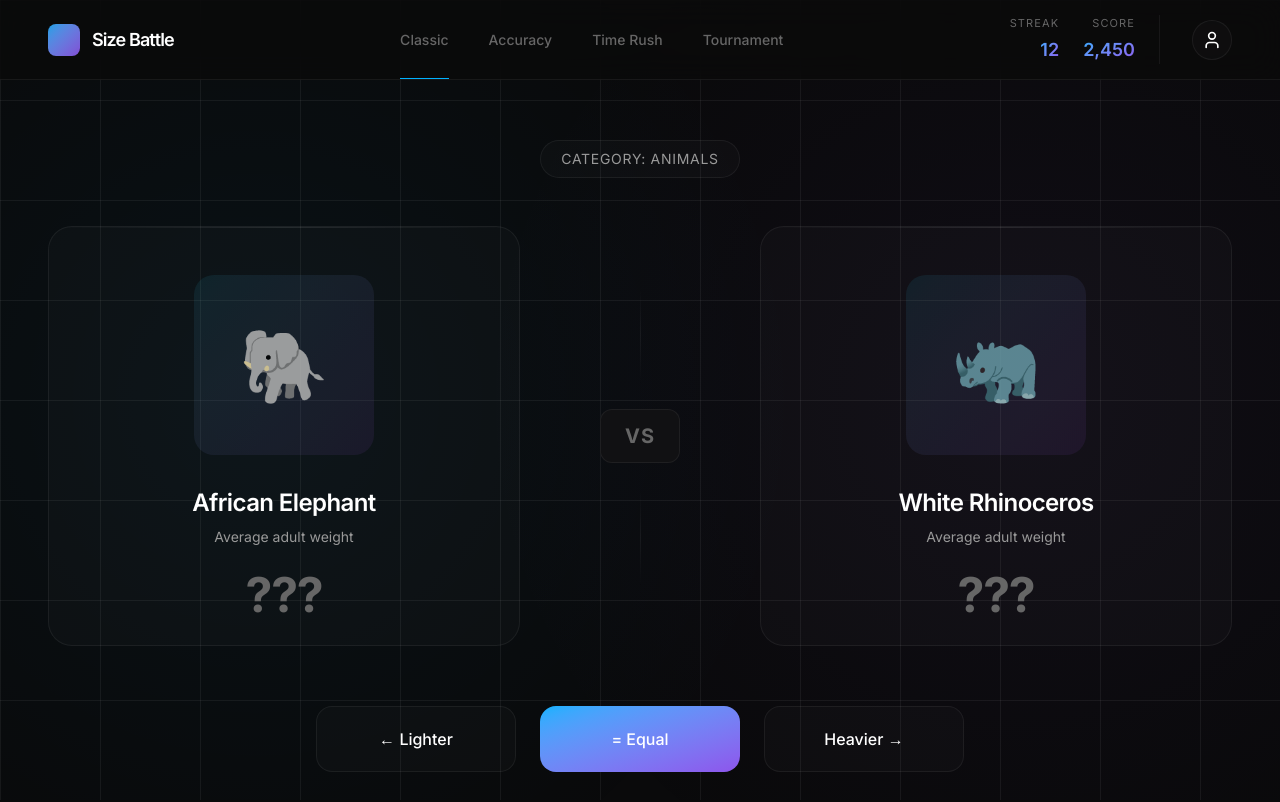
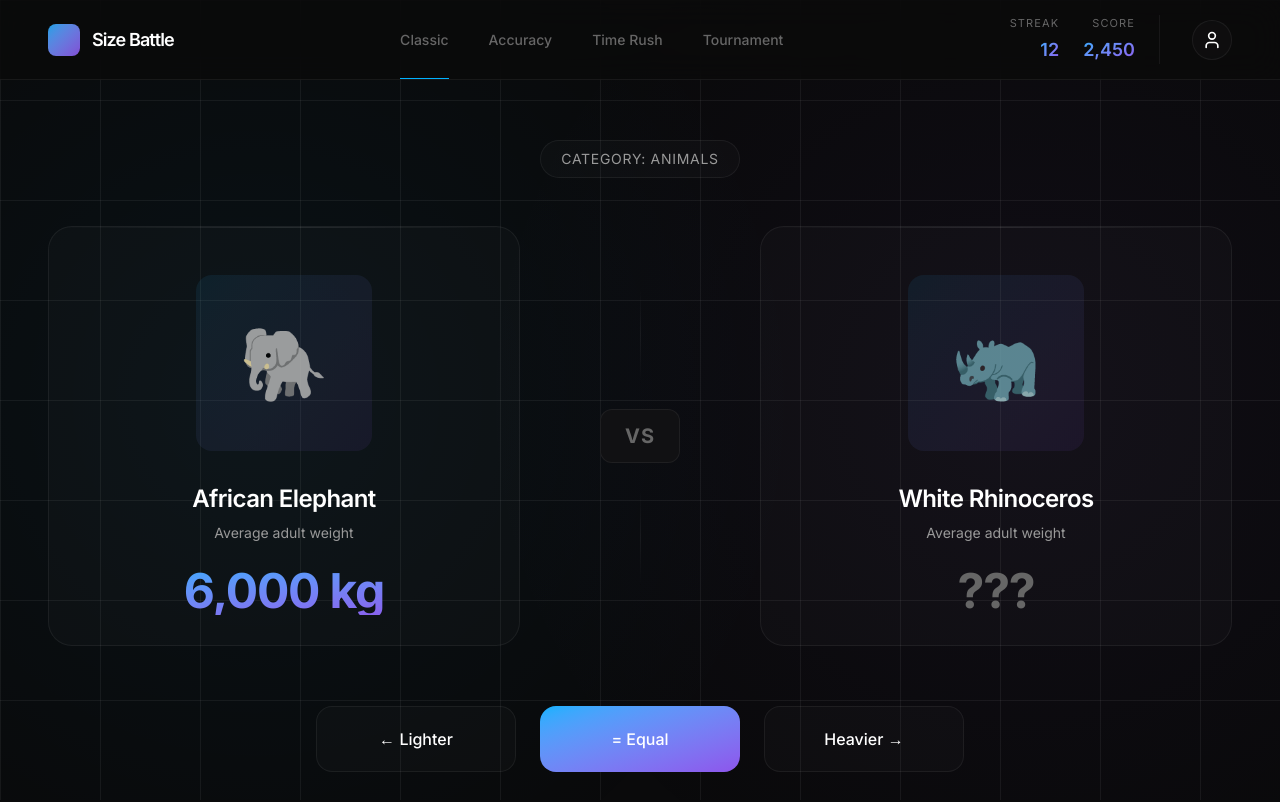
Before and after one commit to waether-the-strm/storremon, a Next.js app: page / in a window 1280 px wide. Shown: the top 802 px of the page. Built offline with nearby package versions, Linux system fonts and the light colour scheme.

Commit message:
feat: enhance comparison card functionality and styles
- Add 3D hover effects to ComparisonCard based on position
- Introduce new transparent accent colors in globals.css
- Update VSArena to pass position prop to ComparisonCard
- Set isRevealed to true for the left card in the home component

```diff
--- a/app/globals.css
+++ b/app/globals.css
@@ -11,12 +11,15 @@
 
   /* Card and surface colors */
   --card: 0 0% 100% / 0.02; /* rgba(255,255,255,0.02) */
+  --card-hover: 0 0% 100% / 0.03; /* rgba(255,255,255,0.03) */
   --border: 0 0% 100% / 0.06; /* rgba(255,255,255,0.06) */
   --border-subtle: 0 0% 100% / 0.1; /* rgba(255,255,255,0.1) */
 
   /* Accent colors */
   --accent-cyan: 198 100% 50%; /* #00d9ff */
+  --accent-cyan-transparent: 198 100% 50% / 0.1; /* rgba(0,217,255,0.1) */
   --accent-purple: 262 80% 63%; /* #a855f7 */
+  --accent-purple-transparent: 262 80% 63% / 0.1; /* rgba(168,85,247,0.1) */
   --accent-yellow: 48 95% 64%; /* #fcd34d */
 
   /* Semantic colors */
@@ -56,12 +59,15 @@
   --color-foreground-tertiary: hsl(var(--foreground-tertiary));
 
   --color-card: hsl(var(--card));
+  --color-card-hover: hsl(var(--card-hover));
   --color-border: hsl(var(--border));
   --color-border-subtle: hsl(var(--border-subtle));
 
   --color-primary: hsl(var(--primary));
   --color-secondary: hsl(var(--secondary));
   --color-warning: hsl(var(--warning));
+  --color-accent-cyan-transparent: hsl(var(--accent-cyan-transparent));
+  --color-accent-purple-transparent: hsl(var(--accent-purple-transparent));
 
   /* Typography */
   --font-sans: var(--font-inter), var(--font-geist-sans);
@@ -104,3 +110,16 @@ body {
     linear-gradient(90deg, hsl(var(--border)) 1px, transparent 1px);
   background-size: 100px 100px;
 }
+
+/* 3D transforms for cards */
+.perspective-1000 {
+  perspective: 1000px;
+}
+
+.hover\:rotate-y-\[-8deg\]:hover {
+  transform: translateY(-4px) rotateY(-8deg) rotateX(2deg);
+}
+
+.hover\:rotate-y-\[8deg\]:hover {
+  transform: translateY(-4px) rotateY(8deg) rotateX(2deg);
+}
--- a/app/page.tsx
+++ b/app/page.tsx
@@ -33,7 +33,7 @@ export default function Home() {
           title: "African Elephant",
           subtitle: "Average adult weight",
           value: "6,000 kg",
-          isRevealed: false,
+          isRevealed: true,
         }}
         rightCard={{
           emoji: "🦏",
--- a/components/ComparisonCard.tsx
+++ b/components/ComparisonCard.tsx
@@ -4,6 +4,7 @@ interface ComparisonCardProps {
   subtitle: string;
   value?: string | number;
   isRevealed?: boolean;
+  position?: "left" | "right";
 }
 
 export function ComparisonCard({
@@ -12,29 +13,55 @@ export function ComparisonCard({
   subtitle,
   value,
   isRevealed = false,
+  position,
 }: ComparisonCardProps) {
+  // 3D transform based on position
+  const hoverTransform =
+    position === "left"
+      ? "hover:rotate-y-[8deg] hover:rotate-x-[2deg]"
+      : position === "right"
+      ? "hover:rotate-y-[-8deg] hover:rotate-x-[2deg]"
+      : "";
+
+  const perspectiveClass = "perspective-1000";
   return (
-    <div className="h-[420px] bg-card border border-border rounded-[24px] p-12 flex flex-col justify-between transition-all duration-300 ease-out relative overflow-hidden group hover:translate-y-[-4px] hover:bg-[rgba(255,255,255,0.03)] hover:border-border-subtle">
+    <div className={`${perspectiveClass}`}>
+      <div
+        className={`h-[420px] bg-card border border-border rounded-3xl p-12 flex flex-col justify-between transition-all duration-300 ease-out relative overflow-hidden group hover:bg-card-hover hover:border-border-subtle ${hoverTransform}`}
+      >
         {/* Subtle top border gradient */}
-      <div className="absolute top-0 left-0 right-0 h-px bg-gradient-to-r from-transparent via-[rgba(255,255,255,0.1)] to-transparent" />
+        <div className="absolute top-0 left-0 right-0 h-px bg-gradient-to-r from-transparent via-border-subtle to-transparent" />
 
         <div className="flex-1 flex items-center justify-center mb-8">
-        <div className="w-45 h-45 bg-gradient-to-br from-[rgba(0,217,255,0.1)] to-[rgba(168,85,247,0.1)] rounded-[20px] flex items-center justify-center text-[72px] opacity-80">
+          <div className="w-44 h-44 bg-gradient-to-br from-accent-cyan-transparent to-accent-purple-transparent rounded-2xl flex items-center justify-center text-7xl opacity-80">
             {emoji}
           </div>
         </div>
 
         <div className="text-center">
-        <h2 className="text-2xl font-semibold mb-2 tracking-tight">{title}</h2>
+          <h2 className="text-2xl font-semibold mb-2 tracking-tight">
+            {title}
+          </h2>
           <p className="text-sm text-foreground-secondary mb-6">{subtitle}</p>
+          <div className="text-5xl font-bold tracking-tight relative">
+            {/* Hidden state - shows ??? */}
             <div
-          className={`text-5xl font-bold tracking-tight ${
-            isRevealed
-              ? "bg-gradient-to-br from-primary to-secondary bg-clip-text text-transparent opacity-100 transition-opacity duration-500"
-              : "text-foreground-tertiary"
+              className={`absolute inset-0 text-foreground-tertiary transition-opacity duration-500 ${
+                isRevealed ? "opacity-0" : "opacity-100"
               }`}
             >
-          {isRevealed ? value : "???"}
+              ???
+            </div>
+
+            {/* Revealed state - shows actual value with gradient */}
+            <div
+              className={`bg-gradient-to-br from-primary to-secondary bg-clip-text text-transparent transition-opacity duration-500 ${
+                isRevealed ? "opacity-100" : "opacity-0"
+              }`}
+            >
+              {value}
+            </div>
+          </div>
         </div>
       </div>
     </div>
--- a/components/VSArena.tsx
+++ b/components/VSArena.tsx
@@ -23,6 +23,7 @@ export function VSArena({ leftCard, rightCard }: VSArenaProps) {
         subtitle={leftCard.subtitle}
         value={leftCard.value}
         isRevealed={leftCard.isRevealed}
+        position="left"
       />
 
       <VSSeparator />
@@ -33,6 +34,7 @@ export function VSArena({ leftCard, rightCard }: VSArenaProps) {
         subtitle={rightCard.subtitle}
         value={rightCard.value}
         isRevealed={rightCard.isRevealed}
+        position="right"
       />
     </div>
   );
```
Lines whose indentation alone changed are shown as unchanged.
